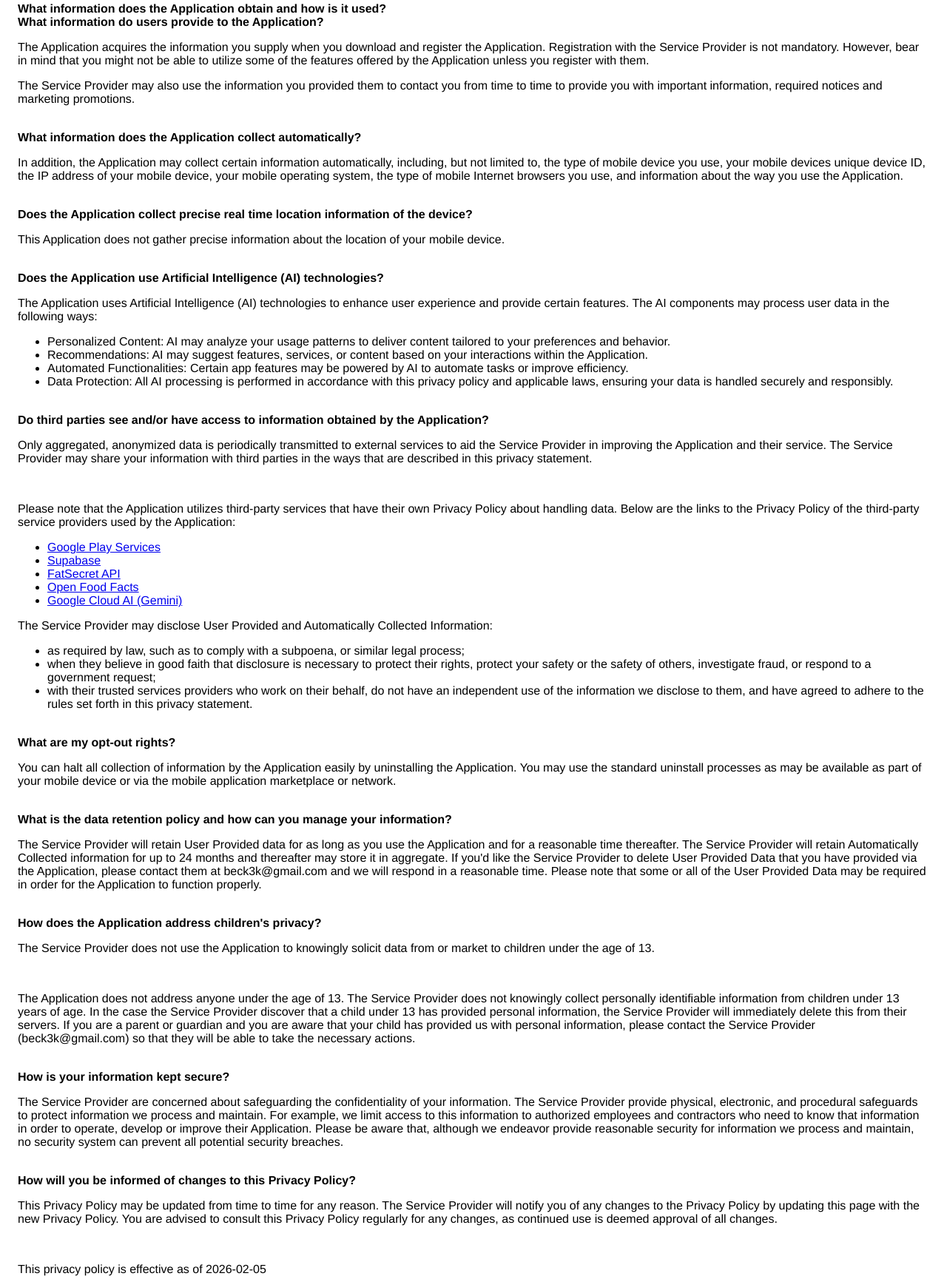
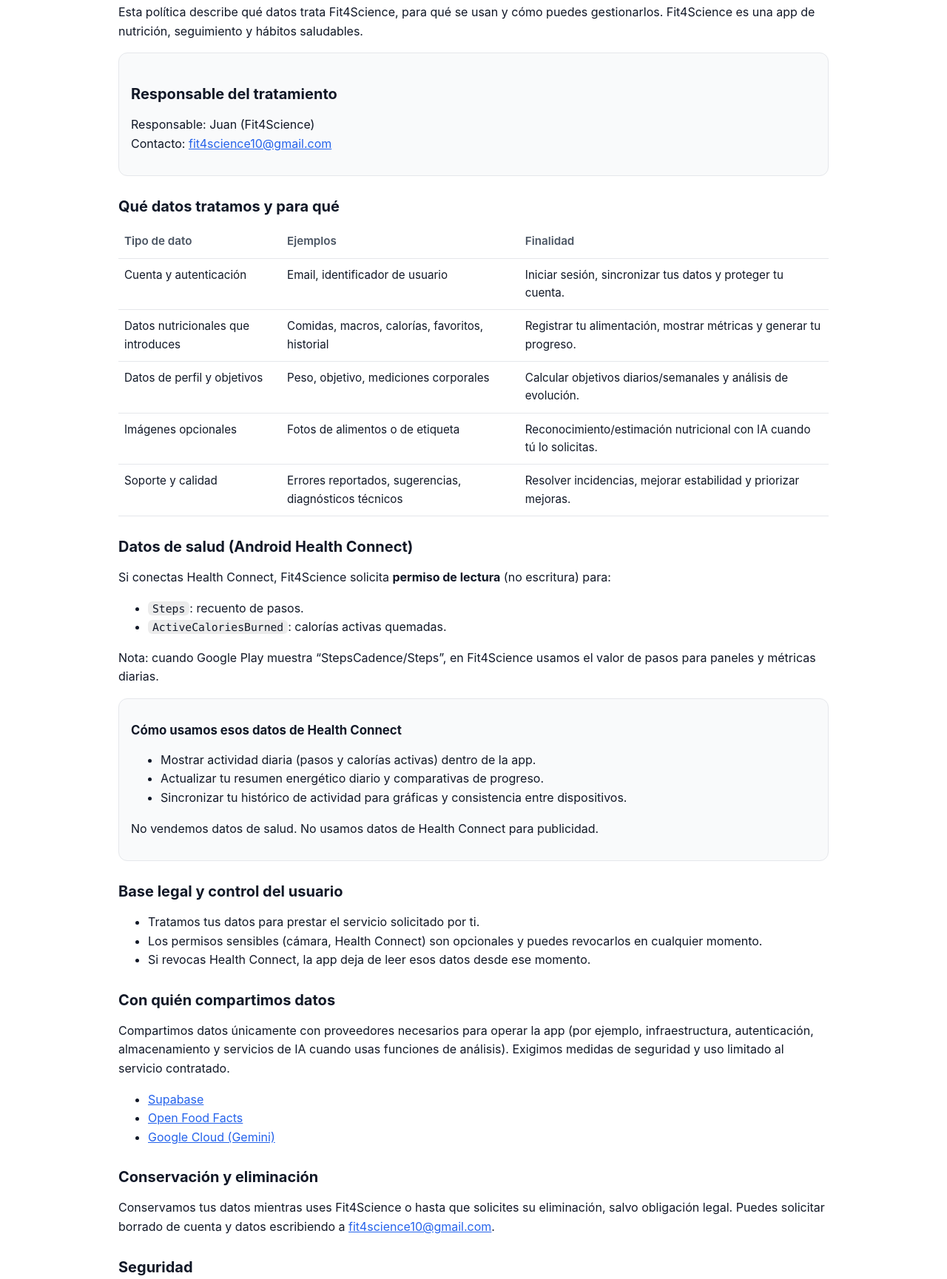
Before and after one commit to Juan-Arano/fit4science, a plain HTML site: page legal/privacy.html in a window 1280 px wide. Shown: the part 125-1854 px from the top of the page at 74% size. Drawn offline with Linux system fonts and the light colour scheme.

Commit message:
Update privacy.html

```diff
--- a/legal/privacy.html
+++ b/legal/privacy.html
@@ -1,134 +1,199 @@
-<!DOCTYPE html>
-<html>
-
+<!doctype html>
+<html lang="es">
 <head>
-    <meta charset='utf-8'>
-    <meta name='viewport' content='width=device-width'>
-    <title>Privacy Policy</title>
+  <meta charset="utf-8" />
+  <meta name="viewport" content="width=device-width,initial-scale=1" />
+  <title>Fit4Science · Política de privacidad</title>
   <style>
+    :root {
+      color-scheme: light dark;
+      --bg: #ffffff;
+      --fg: #111827;
+      --muted: #4b5563;
+      --card: #f9fafb;
+      --border: #e5e7eb;
+      --accent: #2563eb;
+    }
+    @media (prefers-color-scheme: dark) {
+      :root {
+        --bg: #0b1020;
+        --fg: #f3f4f6;
+        --muted: #c5cad3;
+        --card: #111827;
+        --border: #243244;
+        --accent: #60a5fa;
+      }
+    }
     body {
-            font-family: 'Helvetica Neue', Helvetica, Arial, sans-serif;
-            padding: 1em;
+      margin: 0;
+      font-family: Inter, system-ui, -apple-system, Segoe UI, Roboto, Helvetica, Arial, sans-serif;
+      background: var(--bg);
+      color: var(--fg);
+      line-height: 1.6;
+    }
+    main {
+      max-width: 960px;
+      margin: 0 auto;
+      padding: 24px 16px 56px;
+    }
+    h1, h2, h3 { line-height: 1.3; margin: 0 0 12px; }
+    h1 { font-size: 1.9rem; margin-top: 8px; }
+    h2 { font-size: 1.25rem; margin-top: 28px; }
+    h3 { font-size: 1.05rem; margin-top: 18px; }
+    p, li { color: var(--fg); }
+    .muted { color: var(--muted); }
+    .card {
+      background: var(--card);
+      border: 1px solid var(--border);
+      border-radius: 12px;
+      padding: 14px 16px;
+      margin: 14px 0;
+    }
+    table {
+      width: 100%;
+      border-collapse: collapse;
+      margin: 10px 0 0;
+      font-size: .95rem;
+    }
+    th, td {
+      text-align: left;
+      padding: 10px 8px;
+      border-bottom: 1px solid var(--border);
+      vertical-align: top;
+    }
+    th { color: var(--muted); font-weight: 600; }
+    a { color: var(--accent); }
+    code {
+      font-family: ui-monospace, SFMono-Regular, Menlo, Consolas, monospace;
+      background: rgba(127,127,127,.15);
+      padding: 1px 6px;
+      border-radius: 6px;
+      font-size: .92em;
     }
   </style>
 </head>
+<body>
+  <main>
+    <h1>Política de privacidad de Fit4Science</h1>
+    <p class="muted">Última actualización: 2 de marzo de 2026</p>
+    <p>
+      Esta política describe qué datos trata Fit4Science, para qué se usan y cómo puedes gestionarlos.
+      Fit4Science es una app de nutrición, seguimiento y hábitos saludables.
+    </p>
 
-<body>
-    <strong>Privacy Policy</strong>
-    <p>This privacy policy is applicable to the Fit4Science app (hereinafter referred to as "Application") for mobile
-        devices, which was developed by Juan (hereinafter referred to as "Service Provider") as a a Free service. This
-        service is provided "AS IS".</p><br><strong>What information does the Application obtain and how is it
-        used?</strong><br><strong>What information do users provide to the Application?</strong>
-    <p>The Application acquires the information you supply when you download and register the Application. Registration
-        with the Service Provider is not mandatory. However, bear in mind that you might not be able to utilize some of
-        the features offered by the Application unless you register with them.</p>
-    <p>The Service Provider may also use the information you provided them to contact you from time to time to provide
-        you with important information, required notices and marketing promotions.</p><br><strong>What information does
-        the Application collect automatically?</strong>
-    <p>In addition, the Application may collect certain information automatically, including, but not limited to, the
-        type of mobile device you use, your mobile devices unique device ID, the IP address of your mobile device, your
-        mobile operating system, the type of mobile Internet browsers you use, and information about the way you use the
-        Application.</p><br><strong>Does the Application collect precise real time location information of the
-        device?</strong>
-    <p>This Application does not gather precise information about the location of your mobile device.</p>
-    <div style="display: none;">
-        <p>This Application collects your device's location, which helps the Service Provider determine your approximate
-            geographical location and make use of in below ways:</p>
+    <div class="card">
+      <h2>Responsable del tratamiento</h2>
+      <p>
+        Responsable: Juan (Fit4Science)<br />
+        Contacto: <a href="mailto:fit4science10@gmail.com">fit4science10@gmail.com</a>
+      </p>
+    </div>
+
+    <h2>Qué datos tratamos y para qué</h2>
+    <table>
+      <thead>
+        <tr>
+          <th>Tipo de dato</th>
+          <th>Ejemplos</th>
+          <th>Finalidad</th>
+        </tr>
+      </thead>
+      <tbody>
+        <tr>
+          <td>Cuenta y autenticación</td>
+          <td>Email, identificador de usuario</td>
+          <td>Iniciar sesión, sincronizar tus datos y proteger tu cuenta.</td>
+        </tr>
+        <tr>
+          <td>Datos nutricionales que introduces</td>
+          <td>Comidas, macros, calorías, favoritos, historial</td>
+          <td>Registrar tu alimentación, mostrar métricas y generar tu progreso.</td>
+        </tr>
+        <tr>
+          <td>Datos de perfil y objetivos</td>
+          <td>Peso, objetivo, mediciones corporales</td>
+          <td>Calcular objetivos diarios/semanales y análisis de evolución.</td>
+        </tr>
+        <tr>
+          <td>Imágenes opcionales</td>
+          <td>Fotos de alimentos o de etiqueta</td>
+          <td>Reconocimiento/estimación nutricional con IA cuando tú lo solicitas.</td>
+        </tr>
+        <tr>
+          <td>Soporte y calidad</td>
+          <td>Errores reportados, sugerencias, diagnósticos técnicos</td>
+          <td>Resolver incidencias, mejorar estabilidad y priorizar mejoras.</td>
+        </tr>
+      </tbody>
+    </table>
+
+    <h2>Datos de salud (Android Health Connect)</h2>
+    <p>
+      Si conectas Health Connect, Fit4Science solicita <strong>permiso de lectura</strong> (no escritura) para:
+    </p>
     <ul>
-            <li>Geolocation Services: The Service Provider utilizes location data to provide features such as
-                personalized content, relevant recommendations, and location-based services.</li>
-            <li>Analytics and Improvements: Aggregated and anonymized location data helps the Service Provider to
-                analyze user behavior, identify trends, and improve the overall performance and functionality of the
-                Application.</li>
-            <li>Third-Party Services: Periodically, the Service Provider may transmit anonymized location data to
-                external services. These services assist them in enhancing the Application and optimizing their
-                offerings.</li>
+      <li><code>Steps</code>: recuento de pasos.</li>
+      <li><code>ActiveCaloriesBurned</code>: calorías activas quemadas.</li>
     </ul>
-    </div><br><strong>Does the Application use Artificial Intelligence (AI) technologies?</strong>
-    <p style="display: none;">The Application does not use Artificial Intelligence (AI) technologies to process your
-        data or provide features.</p>
-    <div style="">
-        <p>The Application uses Artificial Intelligence (AI) technologies to enhance user experience and provide certain
-            features. The AI components may process user data in the following ways:</p>
+    <p>
+      Nota: cuando Google Play muestra “StepsCadence/Steps”, en Fit4Science usamos el valor de pasos para
+      paneles y métricas diarias.
+    </p>
+    <div class="card">
+      <h3>Cómo usamos esos datos de Health Connect</h3>
       <ul>
-            <li>Personalized Content: AI may analyze your usage patterns to deliver content tailored to your preferences
-                and behavior.</li>
-            <li>Recommendations: AI may suggest features, services, or content based on your interactions within the
-                Application.</li>
-            <li>Automated Functionalities: Certain app features may be powered by AI to automate tasks or improve
-                efficiency.</li>
-            <li>Data Protection: All AI processing is performed in accordance with this privacy policy and applicable
-                laws, ensuring your data is handled securely and responsibly.</li>
+        <li>Mostrar actividad diaria (pasos y calorías activas) dentro de la app.</li>
+        <li>Actualizar tu resumen energético diario y comparativas de progreso.</li>
+        <li>Sincronizar tu histórico de actividad para gráficas y consistencia entre dispositivos.</li>
       </ul>
-    </div><br><strong>Do third parties see and/or have access to information obtained by the Application?</strong>
-    <p>Only aggregated, anonymized data is periodically transmitted to external services to aid the Service Provider in
-        improving the Application and their service. The Service Provider may share your information with third parties
-        in the ways that are described in this privacy statement.</p>
-    <div><br>
-        <p>Please note that the Application utilizes third-party services that have their own Privacy Policy about
-            handling data. Below are the links to the Privacy Policy of the third-party service providers used by the
-            Application:</p>
+      <p>
+        No vendemos datos de salud. No usamos datos de Health Connect para publicidad.
+      </p>
+    </div>
+
+    <h2>Base legal y control del usuario</h2>
     <ul>
-            <li><a href="https://www.google.com/policies/privacy/" target="_blank" rel="noopener noreferrer">Google Play
-                    Services</a></li>
+      <li>Tratamos tus datos para prestar el servicio solicitado por ti.</li>
+      <li>Los permisos sensibles (cámara, Health Connect) son opcionales y puedes revocarlos en cualquier momento.</li>
+      <li>Si revocas Health Connect, la app deja de leer esos datos desde ese momento.</li>
+    </ul>
+
+    <h2>Con quién compartimos datos</h2>
+    <p>
+      Compartimos datos únicamente con proveedores necesarios para operar la app (por ejemplo, infraestructura,
+      autenticación, almacenamiento y servicios de IA cuando usas funciones de análisis).
+      Exigimos medidas de seguridad y uso limitado al servicio contratado.
+    </p>
+    <ul>
       <li><a href="https://supabase.com/privacy" target="_blank" rel="noopener noreferrer">Supabase</a></li>
-            <li><a href="https://www.fatsecret.com/privacy" target="_blank" rel="noopener noreferrer">FatSecret API</a>
-            </li>
-            <li><a href="https://world.openfoodfacts.org/legal" target="_blank" rel="noopener noreferrer">Open Food
-                    Facts</a></li>
-            <li><a href="https://cloud.google.com/terms/cloud-privacy-notice" target="_blank"
-                    rel="noopener noreferrer">Google Cloud AI (Gemini)</a></li>
+      <li><a href="https://world.openfoodfacts.org/legal" target="_blank" rel="noopener noreferrer">Open Food Facts</a></li>
+      <li><a href="https://cloud.google.com/terms/cloud-privacy-notice" target="_blank" rel="noopener noreferrer">Google Cloud (Gemini)</a></li>
     </ul>
-    </div>
-    <p>The Service Provider may disclose User Provided and Automatically Collected Information:</p>
-    <ul>
-        <li>as required by law, such as to comply with a subpoena, or similar legal process;</li>
-        <li>when they believe in good faith that disclosure is necessary to protect their rights, protect your safety or
-            the safety of others, investigate fraud, or respond to a government request;</li>
-        <li>with their trusted services providers who work on their behalf, do not have an independent use of the
-            information we disclose to them, and have agreed to adhere to the rules set forth in this privacy statement.
-        </li>
-    </ul>
-    <p></p><br><strong>What are my opt-out rights?</strong>
-    <p>You can halt all collection of information by the Application easily by uninstalling the Application. You may use
-        the standard uninstall processes as may be available as part of your mobile device or via the mobile application
-        marketplace or network.</p><br><strong>What is the data retention policy and how can you manage your
-        information?</strong>
-    <p>The Service Provider will retain User Provided data for as long as you use the Application and for a reasonable
-        time thereafter. The Service Provider will retain Automatically Collected information for up to 24 months and
-        thereafter may store it in aggregate. If you'd like the Service Provider to delete User Provided Data that you
-        have provided via the Application, please contact them at beck3k@gmail.com and we will respond in a reasonable
-        time. Please note that some or all of the User Provided Data may be required in order for the Application to
-        function properly.</p><br><strong>How does the Application address children's privacy?</strong>
-    <p>The Service Provider does not use the Application to knowingly solicit data from or market to children under the
-        age of 13.</p>
-    <div><br>
-        <p>The Application does not address anyone under the age of 13. The Service Provider does not knowingly collect
-            personally identifiable information from children under 13 years of age. In the case the Service Provider
-            discover that a child under 13 has provided personal information, the Service Provider will immediately
-            delete this from their servers. If you are a parent or guardian and you are aware that your child has
-            provided us with personal information, please contact the Service Provider (beck3k@gmail.com) so that they
-            will be able to take the necessary actions.</p>
-    </div><!----><br><strong>How is your information kept secure?</strong>
-    <p>The Service Provider are concerned about safeguarding the confidentiality of your information. The Service
-        Provider provide physical, electronic, and procedural safeguards to protect information we process and maintain.
-        For example, we limit access to this information to authorized employees and contractors who need to know that
-        information in order to operate, develop or improve their Application. Please be aware that, although we
-        endeavor provide reasonable security for information we process and maintain, no security system can prevent all
-        potential security breaches.</p><br><strong>How will you be informed of changes to this Privacy Policy?</strong>
-    <p>This Privacy Policy may be updated from time to time for any reason. The Service Provider will notify you of any
-        changes to the Privacy Policy by updating this page with the new Privacy Policy. You are advised to consult this
-        Privacy Policy regularly for any changes, as continued use is deemed approval of all changes.</p><br>
-    <p>This privacy policy is effective as of 2026-02-05</p><br><strong>How do you give your consent?</strong>
-    <p>By using the Application, you are giving your consent to the Service Provider processing of your information as
-        set forth in this Privacy Policy now and as amended by us. "Processing,” means using cookies on a computer/hand
-        held device or using or touching information in any way, including, but not limited to, collecting, storing,
-        deleting, using, combining and disclosing information.</p><br><strong>How can you contact us?</strong>
-    <p>If you have any questions regarding privacy while using the Application, or have questions about the practices,
-        please contact the Service Provider via email at beck3k@gmail.com.</p>
-    <hr>
-    <p>This privacy policy page was generated by <a href="https://app-privacy-policy-generator.nisrulz.com/"
-            target="_blank" rel="noopener noreferrer">App Privacy Policy Generator</a></p>
+
+    <h2>Conservación y eliminación</h2>
+    <p>
+      Conservamos tus datos mientras uses Fit4Science o hasta que solicites su eliminación, salvo obligación legal.
+      Puedes solicitar borrado de cuenta y datos escribiendo a
+      <a href="mailto:fit4science10@gmail.com">fit4science10@gmail.com</a>.
+    </p>
+
+    <h2>Seguridad</h2>
+    <p>
+      Aplicamos medidas técnicas y organizativas razonables para proteger la confidencialidad e integridad de los datos.
+      Ningún sistema es 100% invulnerable, pero aplicamos buenas prácticas de minimización y control de acceso.
+    </p>
+
+    <h2>Menores de edad</h2>
+    <p>
+      Fit4Science no está dirigida a menores de 13 años. Si detectamos datos de un menor sin autorización válida,
+      se eliminarán.
+    </p>
+
+    <h2>Cambios en esta política</h2>
+    <p>
+      Podemos actualizar esta política para reflejar cambios técnicos o legales. Publicaremos siempre la versión vigente
+      en esta misma URL.
+    </p>
+  </main>
 </body>
-
 </html>
```
Lines whose indentation alone changed are shown as unchanged.
